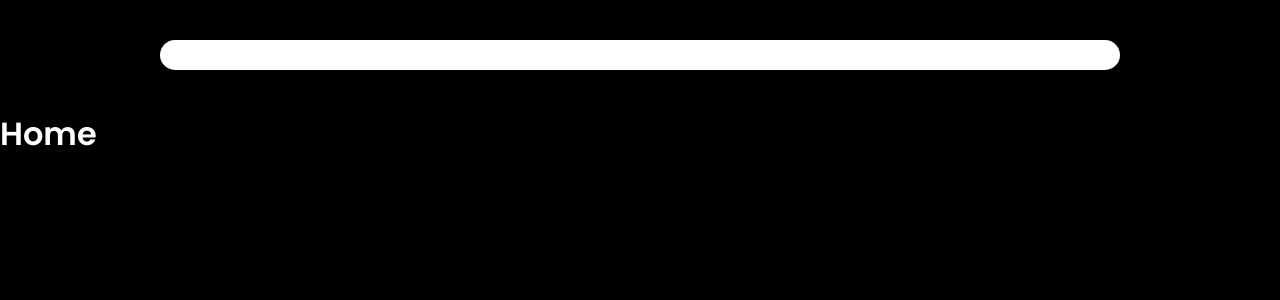
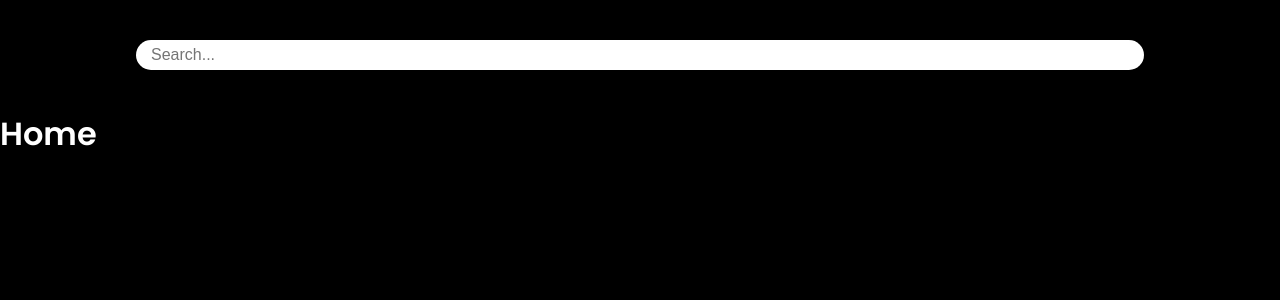
Before and after one commit to Tcodingg/movie_app_v3, a React (Create React App) app: page / in a window 1280 px wide. Shown: the top 300 px of the page. Built offline with nearby package versions, Linux system fonts and the light colour scheme.

Commit message:
add onkeydown and onchange functionality to the search bar

```diff
--- a/src/components/SearchBar/SearchBar.css
+++ b/src/components/SearchBar/SearchBar.css
@@ -2,13 +2,12 @@
   display: flex;
   justify-content: center;
   align-items: center;
-  padding: 40px;
+  padding: 40px 10px;
   width: 100%;
   position: relative;
 }
 
 .search-bar input {
-  /* max-width: 1200px; */
   color: black;
   outline: none;
   border: none;
--- a/src/components/SearchBar/SearchBar.tsx
+++ b/src/components/SearchBar/SearchBar.tsx
@@ -1,9 +1,26 @@
+import { useState } from "react";
 import "./SearchBar.css";
 
 const SearchBar: React.FC = () => {
+  const [input, setInput] = useState<string>("");
+  const handleChange = (e: React.FormEvent<HTMLInputElement>) => {
+    setInput(e.currentTarget.value);
+  };
+
+  const handleKeydown = (e: React.KeyboardEvent<HTMLDivElement>) => {
+    if (e.key === "Enter" && input !== "") {
+      console.log(input);
+    }
+  };
   return (
     <section className="search-bar">
-      <input type="text" />
+      <input
+        onChange={handleChange}
+        type="text"
+        placeholder="Search..."
+        value={input}
+        onKeyDown={handleKeydown}
+      />
     </section>
   );
 };
```
